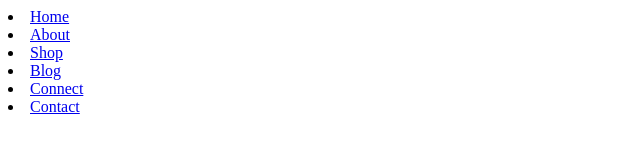
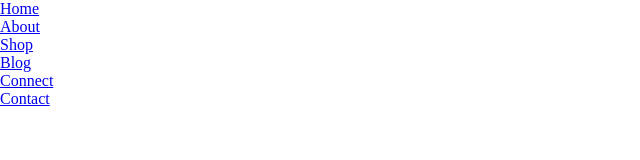
Before and after one commit to ErionSelimi/menu-ne-mes, a plain HTML site: page index.html in a window 1280 px wide. Shown: the whole page, without its empty margins (0-640 px from the left). Drawn offline with Linux system fonts and the light colour scheme.

Commit message:
remove bullet points from menu items li

```diff
--- a/index.html
+++ b/index.html
@@ -3,16 +3,19 @@
   <head>
     <meta charset="UTF-8" />
     <meta name="viewport" content="width=device-width, initial-scale=1.0" />
+    <link rel="stylesheet" href="style.css" />
     <title>Navigation Bars</title>
   </head>
   <body>
     <nav>
+      <ul>
         <li><a href="#">Home</a></li>
         <li><a href="#">About</a></li>
         <li><a href="#">Shop</a></li>
         <li><a href="#">Blog</a></li>
         <li><a href="#">Connect</a></li>
         <li><a href="#">Contact</a></li>
+      </ul>
     </nav>
   </body>
 </html>
--- a/style.css
+++ b/style.css
@@ -0,0 +1,8 @@
+*{
+    box-sizing: border-box;
+    padding: 0;
+    margin: 0;
+}
+nav ul {
+    list-style-type: none;
+}
```
Lines whose indentation alone changed are shown as unchanged.
